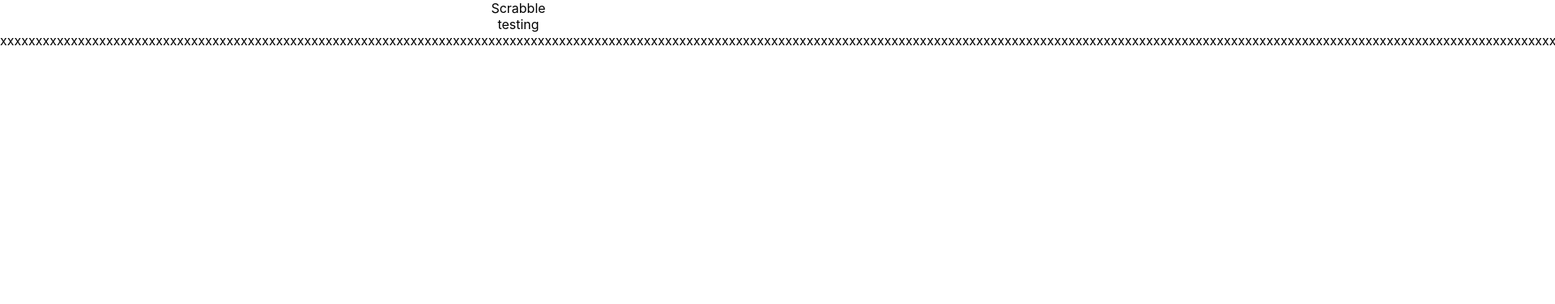
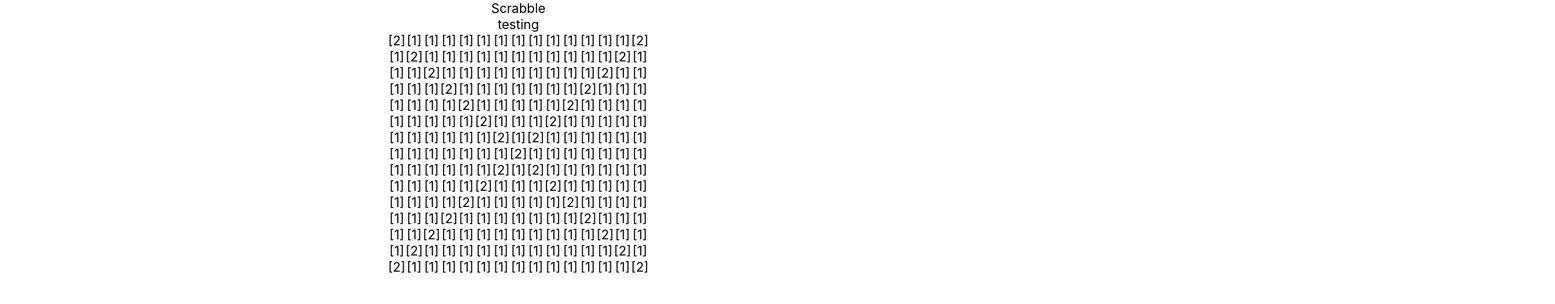
Before and after one commit to johnrobertmcc/boggle, a React (Create React App) app: page / in a window 1280 px wide. Shown: the top 376 px of the page at 81% size, 1920 px wide, since content can reach past the window. Built offline with nearby package versions, Linux system fonts and the light colour scheme.

Commit message:
board and console log clicks

```diff
--- a/src/frontend/board.jsx
+++ b/src/frontend/board.jsx
@@ -9,10 +9,23 @@
     //     //this will take in updateGame as props
     // }
 
+    printBoard(){
+        let {board} = this.props;
+        let temp = []
+
+        for(let i = 0; i < board.length; i++){
+            temp.push(<div>{board[i]}</div>)
+        }
+
+        return temp;
+
+    }
+
     render(){
+
         return(
             <div className='board'>
-                {this.props.board}
+                {this.printBoard()}
             </div>
         )
     }
--- a/src/frontend/game.jsx
+++ b/src/frontend/game.jsx
@@ -1,23 +1,21 @@
 import React from 'react';
 import Board from './board';
-import * as Scrabble from './logic';
+import * as ScrabbleBoard from './logic';
 
 export default class Game extends React.Component{
 
     constructor(props) {
         super(props);
-        const board = new Scrabble.Board(15).grid;
+        const board = new ScrabbleBoard.Board(15);
         this.state = { board: board };
     }
 
     render(){
-        console.table(this.state.board)
-        console.log(true)
 
         return(
             <div>
                 testing
-                <Board board={this.state.board} />
+                <Board board={this.state.board.grid} />
             </div>
         )
     }
--- a/src/frontend/logic.js
+++ b/src/frontend/logic.js
@@ -1,31 +1,63 @@
-//all the game logic will go here
-
-//class tile
-//has the 'bag' tht hols all the tiles
-
-
 export class Board {
   constructor(gridSize) {
-    this.gridSize = gridSize;
-    this.grid = [];
+    this.grid = []
+    this.gridSize = gridSize
     this.generateBoard();
   }
 
   generateBoard() {
-    for (let i = 0; i < this.gridSize; i++) {
-      this.grid.push([]);
-      for (let j = 0; j < this.gridSize; j++) {
-        const tile = 'x'
-        this.grid[i].push(tile);
+    for(let i = 0; i < this.gridSize; i++){
+      let row = [];
+      let half = (this.gridSize - 1)/2;
+
+      for(let j = 0; j < this.gridSize; j++){
+        let value;
+        // value = i == j ? 2 : 1;
+        if(i === j && i !== half){
+          value = 2;
+        }else if(i + j === this.gridSize - 1){
+          value = 2
+        }else if(i == half && j == half ){
+          value = 'X'
+        }else{
+          value = 1
+        }
+
+
+        let space = new Place(value, [i,j]);
+        row.push(space.place)
       }
+      this.grid.push(row)
+    }
+
+  }
+}
+
+class Place{
+
+  constructor(value, position){
+    this.value = value;
+    this.place = [];
+    this.position = position;
+    this.generateImage();
+  }
+
+  image(value){
+    switch (value) {
+      case 3:
+        return (<div onClick={() => console.log(`${this.position}`)}>[3]</div>);
+      case 2:
+        return (<div onClick={() => console.log(`${this.position}`)}>[2]</div>);
+      case 'X':
+        return (<div onClick={() => console.log(`${this.position}`)}>[X]</div>);
+      default:
+        return (<div onClick={() => console.log(`${this.position}`)}>[1]</div>);
     }
   }
 
-  lost() {
-
-  }
-
-  won() {
-
+  generateImage(){
+    this.place.push(this.image(this.value))
   }
 }
+
+// Place = {value: value, image: image}
--- a/src/index.css
+++ b/src/index.css
@@ -11,3 +11,8 @@
   font-family: source-code-pro, Menlo, Monaco, Consolas, 'Courier New',
     monospace;
 }
+
+.board{
+  display: flex;
+  justify-content: center;
+}
```
Also changed, not shown: 1 other file (tests, documents, lock files or other folders).
